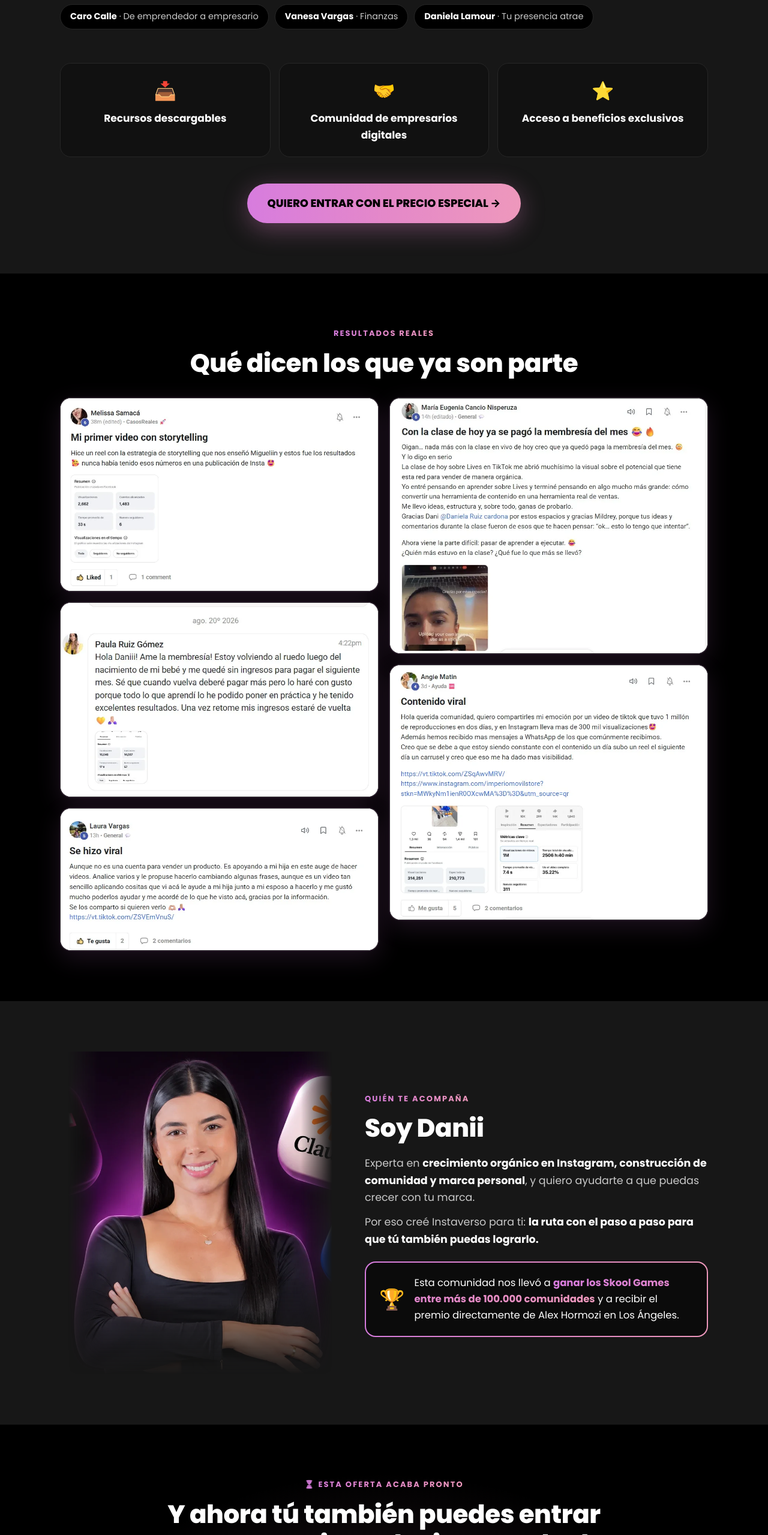
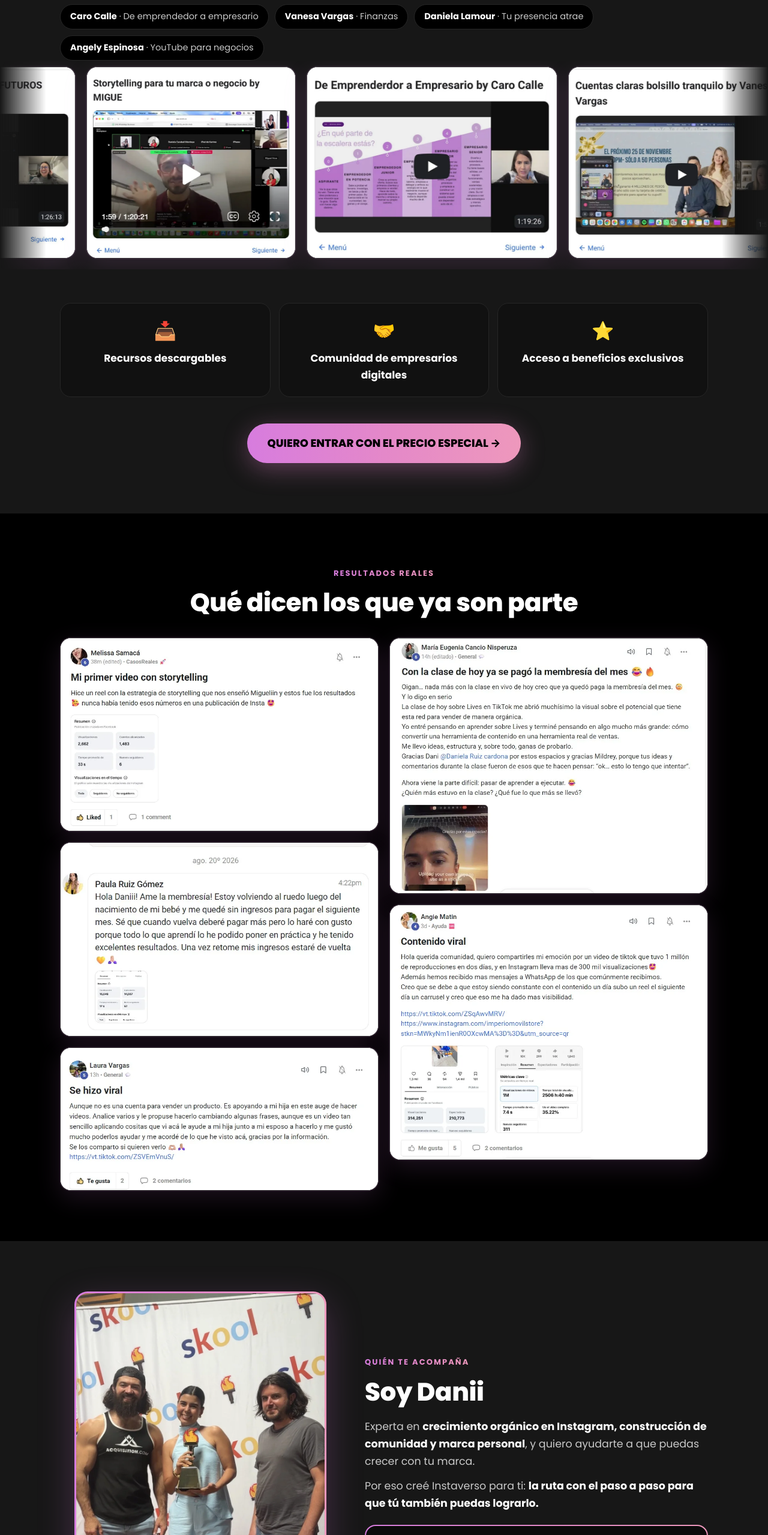
Before and after one commit to palomosofi84-afk/instaverso-black-friday, a plain HTML site: page oferta/index.html in a window 1280 px wide. Shown: the part 3838-6397 px from the top of the page at 60% size. Drawn offline with nearby package versions, Linux system fonts and the light colour scheme.

Commit message:
Foto de los Skool Games y galería de clases de invitados expertos
Co-Authored-By: Claude Opus 5.5 <noreply@anthropic.com>

```diff
--- a/oferta/index.html
+++ b/oferta/index.html
@@ -265,11 +265,9 @@
   .proofs{columns:2 360px;column-gap:18px;margin-top:32px}
   .proofs img{width:100%;margin-bottom:18px;break-inside:avoid}
   .danii{display:grid;grid-template-columns:minmax(0,.9fr) minmax(0,1.1fr);gap:40px;align-items:center}
-  .danii-photo{width:100%;max-width:440px;margin-inline:auto;
-    -webkit-mask-image:linear-gradient(to bottom,#000 70%,transparent 100%),linear-gradient(to right,transparent 0,#000 12%,#000 88%,transparent 100%);
-    -webkit-mask-composite:source-in;
-    mask-image:linear-gradient(to bottom,#000 70%,transparent 100%),linear-gradient(to right,transparent 0,#000 12%,#000 88%,transparent 100%);
-    mask-composite:intersect}
+  .danii-photo{width:100%;max-width:420px;margin-inline:auto;border-radius:22px;padding:3px;background:var(--grad);box-shadow:0 20px 60px rgba(215,124,222,.25)}
+  .danii-photo img{width:100%;border-radius:19px}
+  .danii-photo figcaption{font-size:13.5px;color:var(--muted);text-align:center;padding:10px 8px 8px;background:#0b0b0b;border-radius:0 0 19px 19px;margin-top:-19px;padding-top:27px}
   .danii p{font-size:17.5px}
   .award{margin-top:22px;border-radius:18px;padding:2px;background:var(--grad)}
   .award-in{background:#0b0b0b;border-radius:16px;padding:20px 22px;display:flex;gap:16px;align-items:center}
@@ -408,6 +406,25 @@
         <span class="chip"><b>Caro Calle</b> · De emprendedor a empresario</span>
         <span class="chip"><b>Vanesa Vargas</b> · Finanzas</span>
         <span class="chip"><b>Daniela Lamour</b> · Tu presencia atrae</span>
+        <span class="chip"><b>Angely Espinosa</b> · YouTube para negocios</span>
+      </div>
+      <div class="marquee" style="--dur:70s">
+        <div class="marquee-track">
+          <div class="marquee-group">
+          <img class="shot" src="../assets/v3/mentor-migue.webp" alt="Clase en vivo: Storytelling para tu marca o negocio, con Migue" width="900" height="826">
+          <img class="shot" src="../assets/v3/mentor-caro.webp" alt="Clase en vivo: De emprendedor a empresario, con Caro Calle" width="900" height="688">
+          <img class="shot" src="../assets/v3/mentor-vanesa.webp" alt="Clase en vivo: Cuentas claras, bolsillo tranquilo, con Vanesa Vargas" width="900" height="760">
+          <img class="shot" src="../assets/v3/mentor-daniela.webp" alt="Clase en vivo: Tu presencia atrae, con Daniela Lamour" width="900" height="679">
+          <img class="shot" src="../assets/v3/mentor-youtube.webp" alt="Clase en vivo: YouTube para negocios o futuros youtubers" width="900" height="800">
+          </div>
+          <div class="marquee-group" aria-hidden="true">
+          <img aria-hidden="true" class="shot" src="../assets/v3/mentor-migue.webp" alt="" width="900" height="826">
+          <img aria-hidden="true" class="shot" src="../assets/v3/mentor-caro.webp" alt="" width="900" height="688">
+          <img aria-hidden="true" class="shot" src="../assets/v3/mentor-vanesa.webp" alt="" width="900" height="760">
+          <img aria-hidden="true" class="shot" src="../assets/v3/mentor-daniela.webp" alt="" width="900" height="679">
+          <img aria-hidden="true" class="shot" src="../assets/v3/mentor-youtube.webp" alt="" width="900" height="800">
+          </div>
+        </div>
       </div>
     </div>
 
@@ -443,7 +460,7 @@
 <!-- DANII -->
 <section style="background:var(--card-2)">
   <div class="wrap danii">
-    <img class="danii-photo" src="../assets/v3/danii-retrato.webp" alt="Danii" width="770" height="941" loading="lazy">
+    <figure class="danii-photo"><img src="../assets/v3/danii-hormozi.webp" alt="Danii con el trofeo de los Skool Games" width="900" height="1196" loading="lazy"><figcaption>🏆 Recibiendo el premio de los Skool Games en Los Ángeles</figcaption></figure>
     <div>
       <span class="eyebrow grad-text">Quién te acompaña</span>
       <h2>Soy Danii</h2>
```
Also changed, not shown: assets/v3/danii-hormozi.webp (added), assets/v3/mentor-caro.webp (added), assets/v3/mentor-daniela.webp (added), assets/v3/mentor-migue.webp (added), assets/v3/mentor-vanesa.webp (added), assets/v3/mentor-youtube.webp (added).
